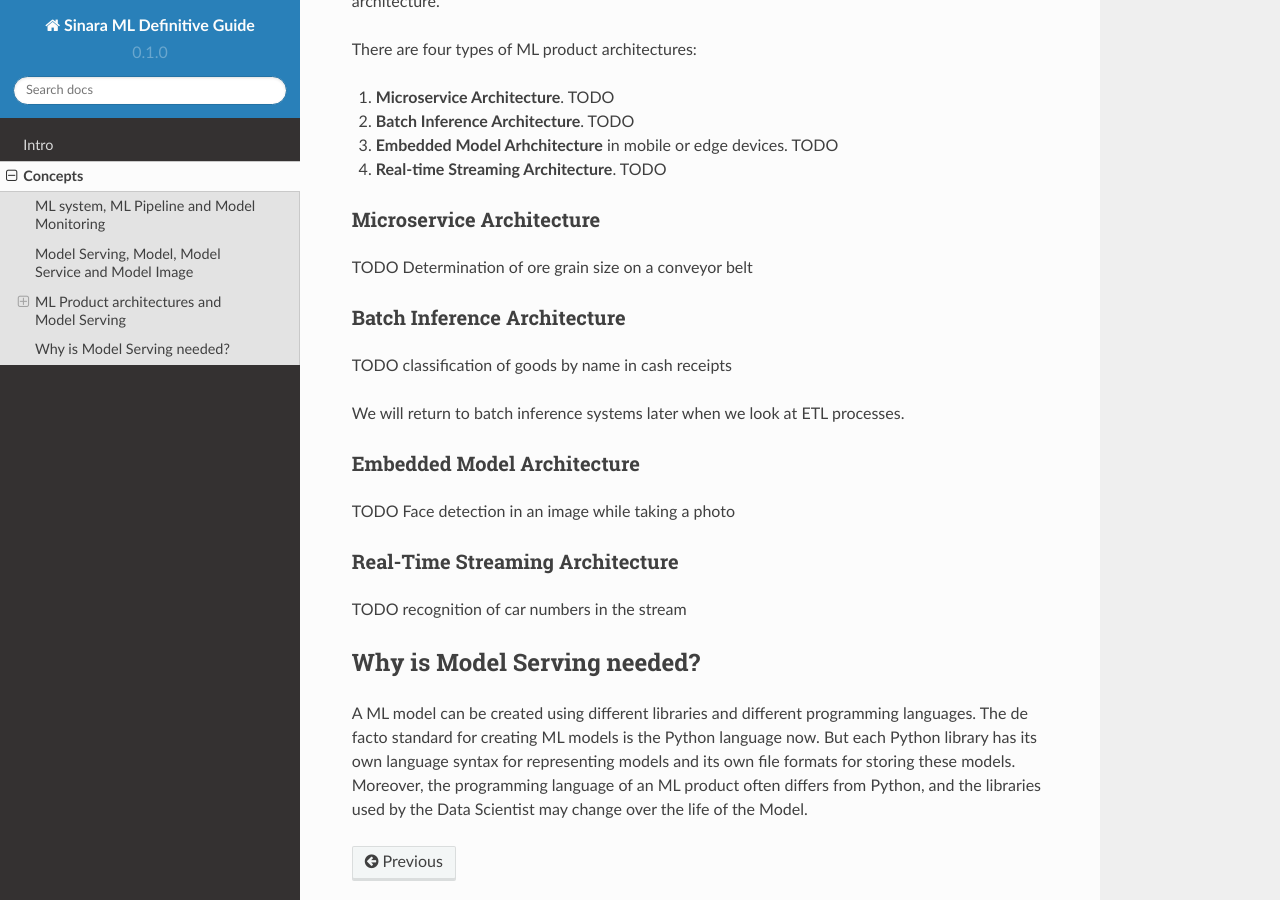
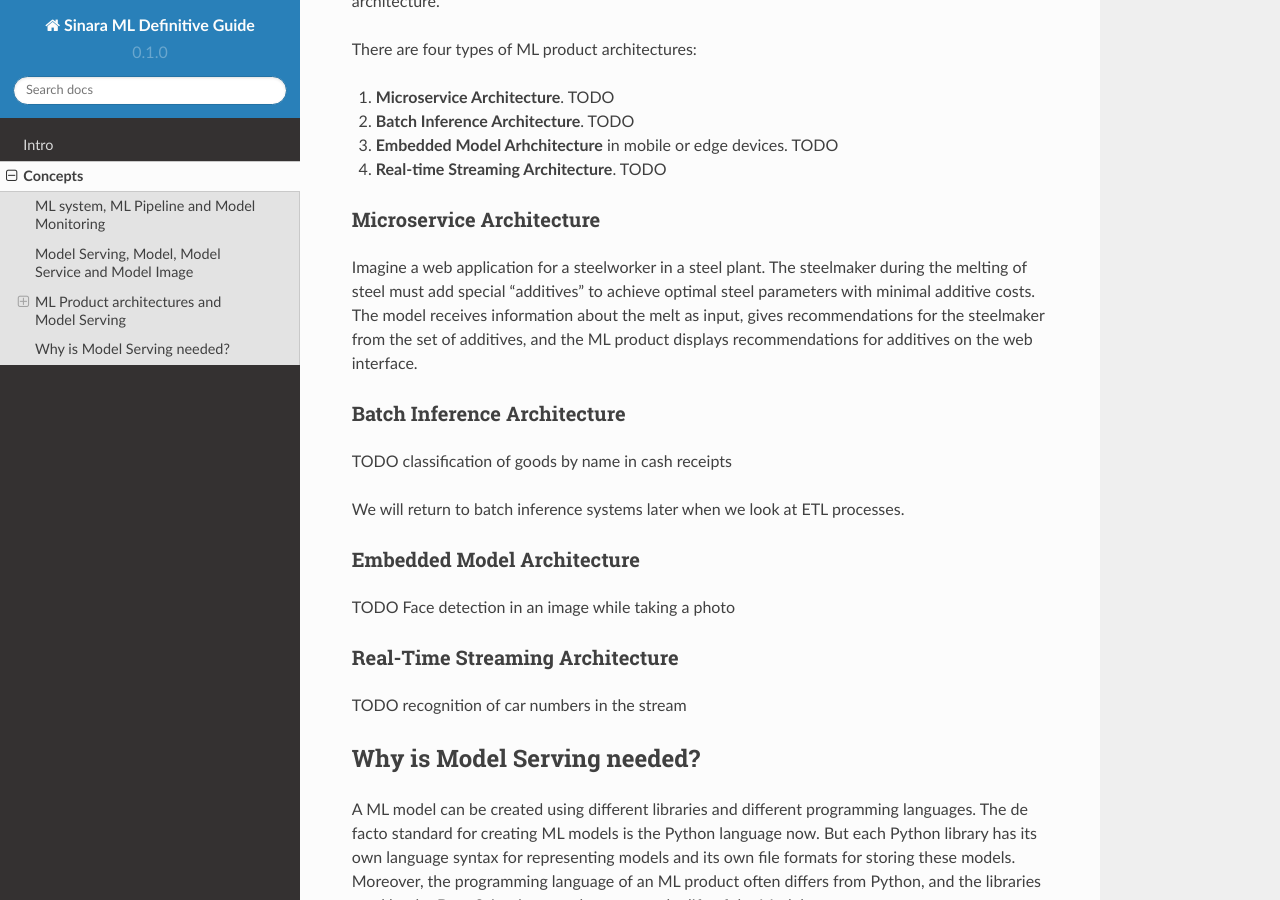
Before and after one commit to 4-DS/SinaraML-Def-Guide, a Sphinx documentation site: the page built from docs/source/concepts.rst, in a window 1280 px wide and 900 px high, scrolled down 2415 px. Built offline with Sphinx 7.4.7 and the Read the Docs theme 2.0.0, drawn with Linux system fonts in a browser that asks for light colours.

Commit message:
Update concepts.rst

```diff
--- a/docs/source/concepts.rst
+++ b/docs/source/concepts.rst
@@ -48,8 +48,7 @@ There are four types of ML product architectures:
 
 Microservice Architecture
 =========================
-TODO
-Determination of ore grain size on a conveyor belt
+Imagine a web application for a steelworker in a steel plant. The steelmaker during the melting of steel must add special "additives" to achieve optimal steel parameters with minimal additive costs. The model receives information about the melt as input, gives recommendations for the steelmaker from the set of additives, and the ML product displays recommendations for additives on the web interface.
 
 Batch Inference Architecture
 ============================
```
